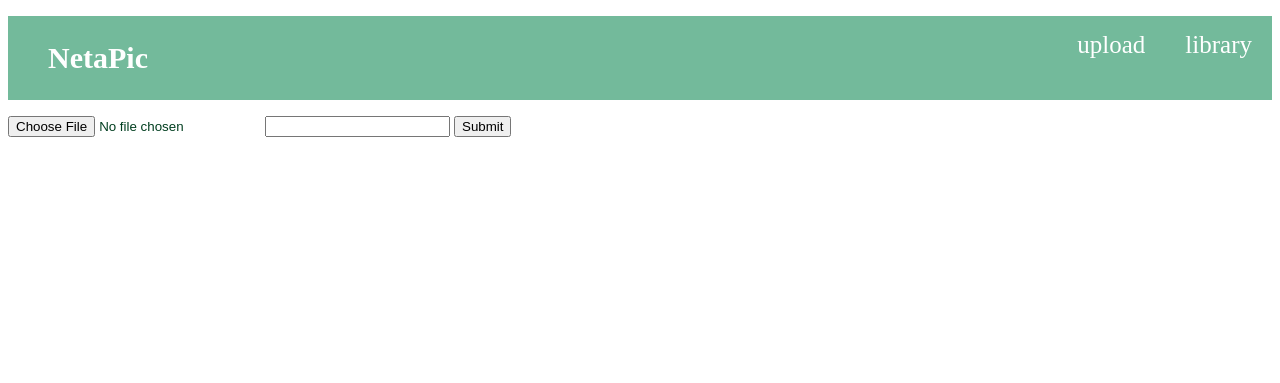
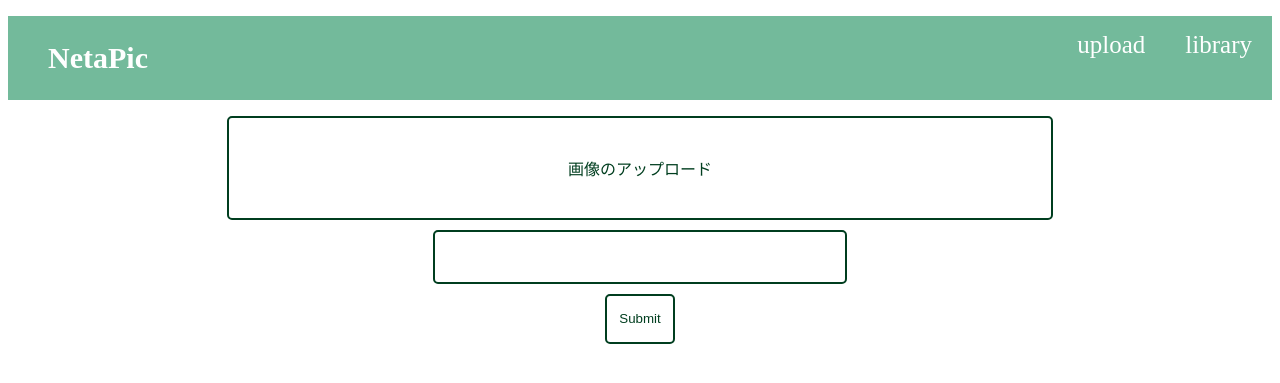
Before and after one commit to homirun/NetaPic, a Django app: template NetaPicApps/templates/NetaPicApps/upload.html in a window 1280 px wide. Shown: the top 383 px of the page. Run offline with Django 3.2, Linux system fonts and the light colour scheme; the template is opened without the code that fills it, so the values that code supplies are empty; some libraries are stand-ins or nearby versions.

Commit message:
uploadのCSS改善

```diff
--- a/NetaPicApps/static/NetaPicApps/upload.css
+++ b/NetaPicApps/static/NetaPicApps/upload.css
@@ -0,0 +1,51 @@
+.file input{
+    display:none;
+}
+.file .imgPic{
+    border: solid 2px #003e1f;
+    cursor:pointer;
+    width: 65%;
+    height: 100px;
+    display: flex;
+    align-items: center;
+    justify-content: center;
+    margin: 10px auto;
+    border-radius: 5px;
+}
+
+input[type="text"]{
+    vertical-align: middle;
+    border: solid 2px #003e1f;
+    border-radius: 5px;
+    height: 40px;
+    width: 400px;
+    font-size: 35px;
+    padding: 5px;
+    margin: 10px auto;
+    display: block;
+}
+
+input[type="submit"]{
+    vertical-align: middle;
+    border: solid 2px #003e1f;
+    height: 50px;
+    width: 70px;
+    border-radius: 5px;
+    padding: 5px;
+    color: #003e1f;
+    background-color: #fff;
+    margin: 10px auto;
+    display: block;
+    transition: 0.25s;
+}
+
+input[type="submit"]:hover{
+    background-color: #003e1f;
+    color: #fff;
+}
+
+
+#uploadForm form{
+    width: 600px;
+    margin: 0 auto;
+}
--- a/NetaPicApps/templates/NetaPicApps/base.html
+++ b/NetaPicApps/templates/NetaPicApps/base.html
@@ -19,5 +19,6 @@
     {% block content %}
         {{ content }}
     {% endblock %}
+    <link href="https://use.fontawesome.com/releases/v5.0.6/css/all.css" rel="stylesheet">
 </body>
 </html>
--- a/NetaPicApps/templates/NetaPicApps/upload.html
+++ b/NetaPicApps/templates/NetaPicApps/upload.html
@@ -4,10 +4,13 @@
     <link rel="stylesheet" type="text/css" href="{% static 'NetaPicApps/upload.css' %}">
     {% endblock head %}
     {% block content %}
-    <form action="{% url 'NetaPicApps:images_dir' %}" method="POST" enctype="multipart/form-data">
-        {% csrf_token %}
-        <input type="file" name="files">
-        <input type="text" name="tags">
-        <input type="submit" name="submit">
-    </form>
+        <form action="{% url 'NetaPicApps:images_dir' %}" method="POST" enctype="multipart/form-data">
+            {% csrf_token %}
+            <label for="file" class="file">
+                <input type="file" name="files" id="file">
+                <div class="imgPic">画像のアップロード</div>
+            </label>
+            <input type="text" name="tags">
+            <input type="submit" name="submit">
+        </form>
     {% endblock content %}
--- a/NetaPicApps/views.py
+++ b/NetaPicApps/views.py
@@ -4,6 +4,7 @@ from django.template import loader
 
 from .models import Image
 
+#index
 def index(request):
     return render(request, "NetaPicApps/index.html")
 
```
